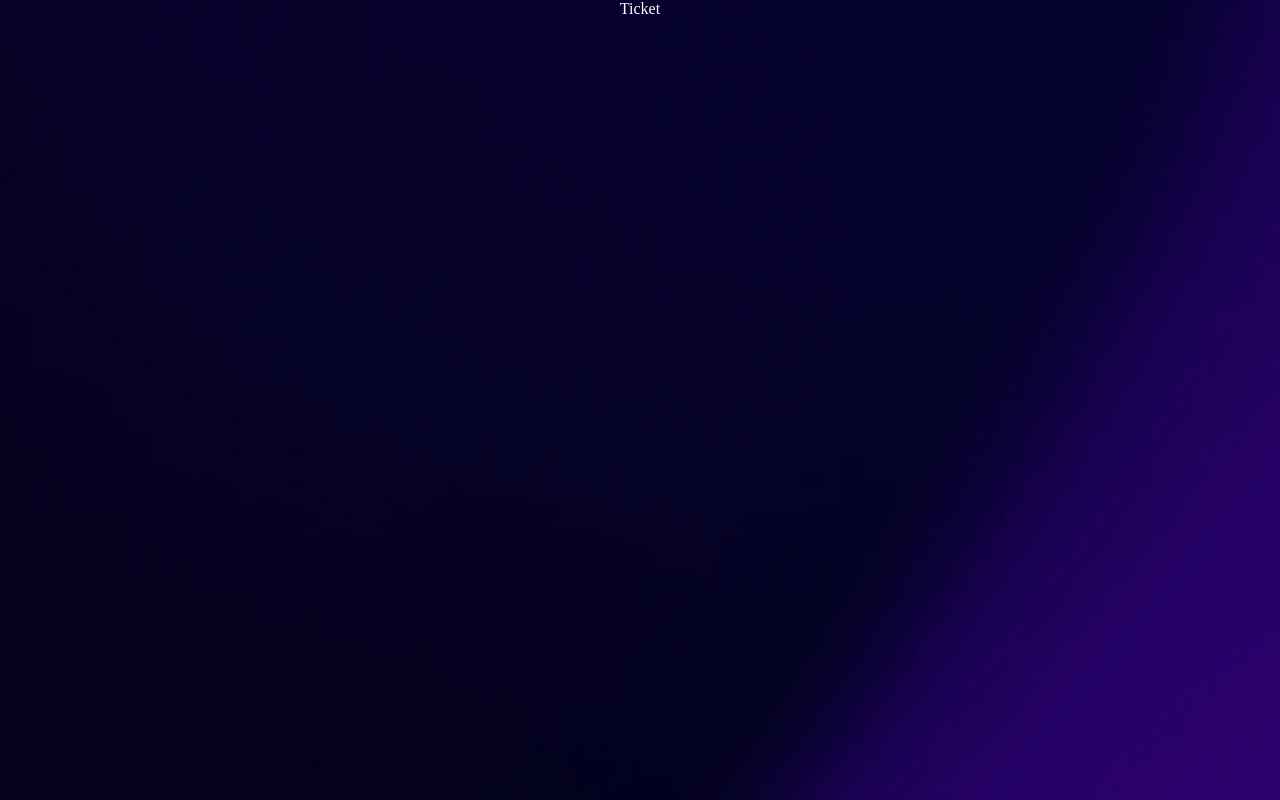
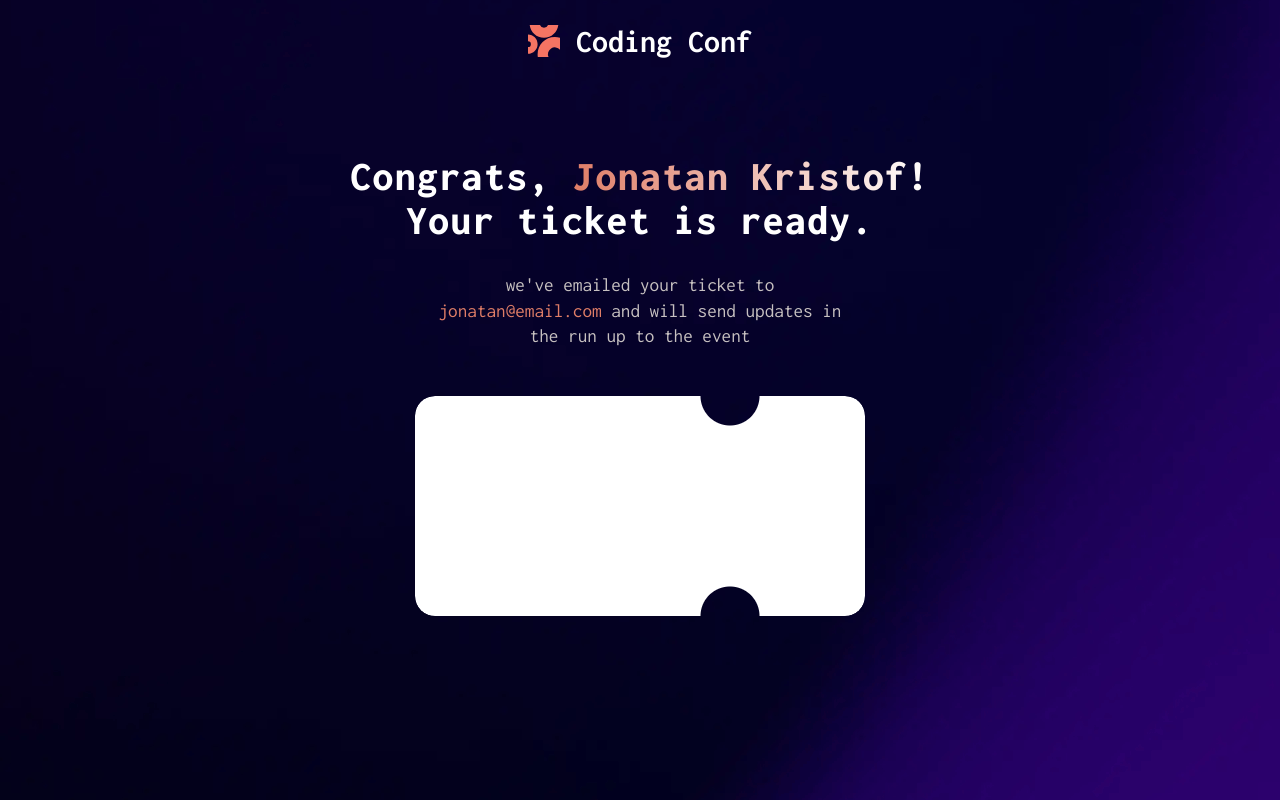
Before and after one commit to accamamuhammad/conference-ticket-generator, a React (Vite) app: page /ticket in a window 1280 px wide. Built offline with nearby package versions, Linux system fonts and the light colour scheme.

Commit message:
ticket initial setup

```diff
--- a/src/App.css
+++ b/src/App.css
@@ -15,7 +15,9 @@
   height: fit-content;
   flex-direction: row;
 }
-
+.ticket-header {
+  margin-bottom: 5rem;
+}
 .form-header > img {
   width: 32px;
   height: 32px;
@@ -31,11 +33,30 @@
   letter-spacing: 1.5px;
   font-family: "Inconsolata-ExtraBold";
 }
-.header-sub-text {
+.header-text span {
+  font-size: 2.6rem;
+  background: -webkit-linear-gradient(left, rgb(223, 125, 103), #ffffff);
+  background-clip: text;
+  -webkit-background-clip: text;
+  -webkit-text-fill-color: transparent;
+}
+.header-sub-tex {
   opacity: 65%;
+}
+.header-sub-text,
+.header-sub-text-ticket {
   font-size: 1.2rem;
   text-align: center;
   font-family: "Inconsolata-Regular";
+}
+.header-sub-text-ticket {
+  color: rgb(199, 193, 193);
+  line-height: 1.6rem;
+  margin: 15px 0 30px 0;
+}
+.header-sub-text-ticket span {
+  font-size: 1.2rem;
+  color: rgb(223, 125, 103);
 }
 
 .input-container {
@@ -107,6 +128,17 @@
   background-color: rgb(229, 124, 106);
 }
 
+.circle-cut {
+  width: 450px;
+  --r: 30px; /* cut size */
+  height: 220px;
+  aspect-ratio: 1.2;
+  border-radius: 20px;
+  background-color: white;
+  mask: radial-gradient(var(--r) at 70% var(--r), #0000 calc(100% - 1px), #000)
+    0 calc(-1 * var(--r));
+}
+
 @media (max-width: 450px) {
   .form-header > h1 {
     font-size: 1.65rem;
--- a/src/components/Ticket.jsx
+++ b/src/components/Ticket.jsx
@@ -1,7 +1,27 @@
 import React from "react";
+import LogoOutline from "../../public/assets/images/logo-mark.svg";
 
 const Ticket = () => {
-  return <div>Ticket</div>;
+  return (
+    <div className="form-container">
+      {/* Logo Header */}
+      <div className="form-header ticket-header">
+        <img src={LogoOutline} alt="LogoOutline" />
+        <h1>Coding Conf</h1>
+      </div>
+      {/* Header Text */}
+      <h1 className="header-text">
+        Congrats, <span>Jonatan Kristof!</span> <br />
+        Your ticket is ready.
+      </h1>
+      <p className="header-sub-text-ticket">
+        we've emailed your ticket to <br />
+        <span>jonatan@email.com</span> and will send updates in <br /> the run
+        up to the event
+      </p>
+      <div class="circle-cut"></div>
+    </div>
+  );
 };
 
 export default Ticket;
```
